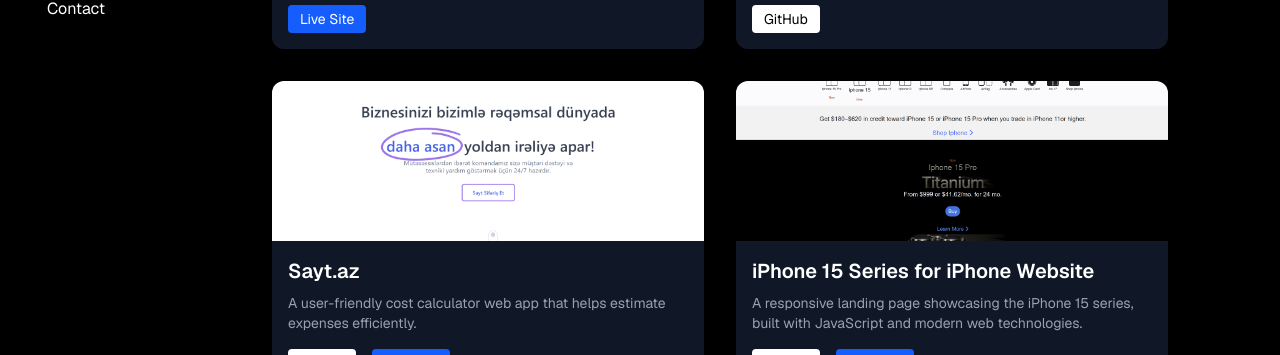
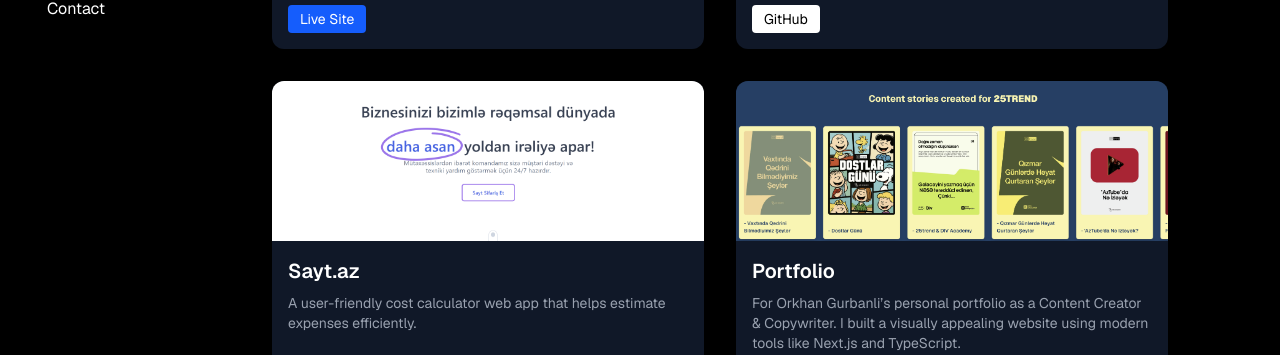
Before and after one commit to aysumaharramovaa/-portfolyo, a Next.js app: page / in a window 1280 px wide. Both pictures are taken after a click on the button "Projects". Shown: the part 439-794 px from the top of the page. Built offline with nearby package versions, Linux system fonts and the light colour scheme.

Commit message:
orkhanPortfolyo

```diff
--- a/src/app/page.tsx
+++ b/src/app/page.tsx
@@ -260,6 +260,48 @@
           </div>
         </div>
 
+        <div
+          className="bg-gray-900 rounded-xl shadow-md hover:shadow-xl transition flex flex-col overflow-hidden"
+          style={{ minWidth: "45%", maxWidth: "400px" }}
+        >
+          <Image
+            src="/orkhan.png"
+            alt="Orkhan Gurbanli portfolio"
+            width={400}
+            height={160}
+            className="w-full h-40 object-cover"
+          />
+          <div className="p-4 flex flex-col flex-grow justify-between">
+            <h3 className="text-xl font-semibold mb-2">Portfolio</h3>
+            <p className="text-gray-400 text-sm mb-4 flex-grow">
+              For Orkhan Gurbanli’s personal portfolio as a Content Creator &
+              Copywriter. I built a visually appealing website using modern
+              tools like Next.js and TypeScript.
+            </p>
+
+
+            <div className="flex gap-4">
+              <a
+                href="https://github.com/aysumaharramovaa/orkhanPortfolyo"
+                target="_blank"
+                rel="noopener noreferrer"
+                className="bg-white text-black px-3 py-1 text-sm rounded hover:bg-gray-200 transition"
+              >
+                GitHub
+              </a>
+              <a
+                href="https://orkhan-portfolyo.vercel.app/"
+                target="_blank"
+                rel="noopener noreferrer"
+                className="bg-blue-600 text-white px-3 py-1 text-sm rounded hover:bg-blue-700 transition"
+              >
+                Live Site
+              </a>
+            </div>
+
+          </div>
+        </div>
+
         {/* Card 4 */}
         <div
           className="bg-gray-900 rounded-xl shadow-md hover:shadow-xl transition flex flex-col overflow-hidden"
```
Also changed, not shown: public/orkhan.png (added).
